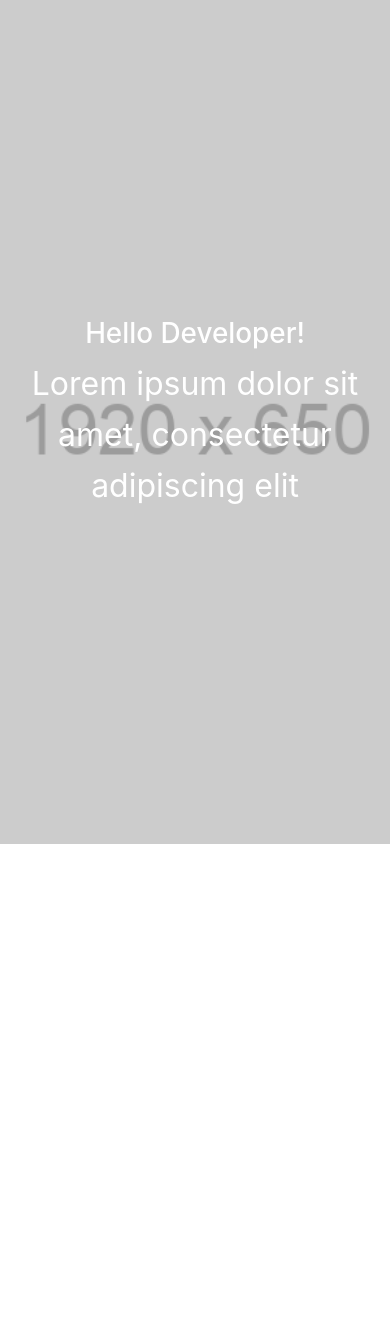
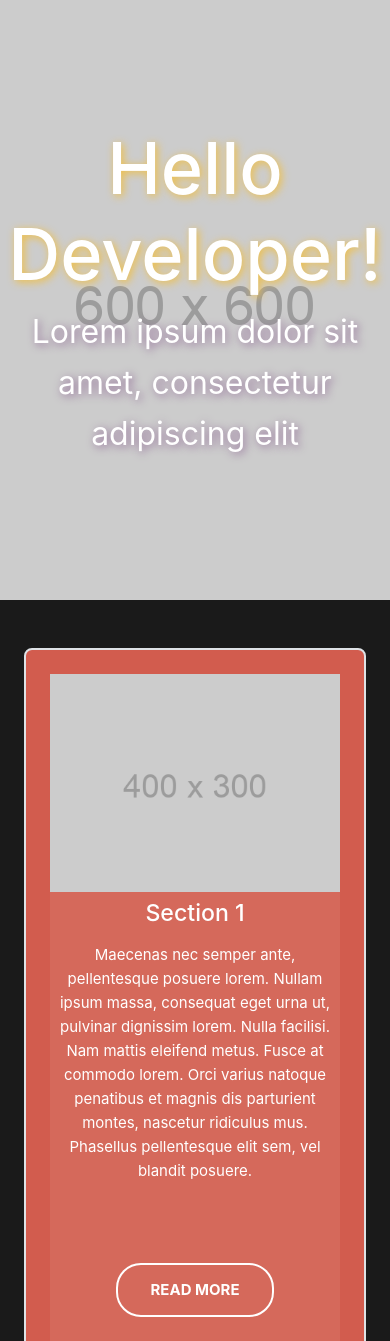
Before and after one commit to mindarc/frontend-assessment, a Vue app: page / in a window 390 px wide. Shown: the top 1341 px of the page. Before the commit the page ends 844 px from the top, so only its background shows below. Built offline with nearby package versions, Linux system fonts and the light colour scheme.

Commit message:
Added content section

```diff
--- a/index.html
+++ b/index.html
@@ -4,7 +4,7 @@
     <meta charset="UTF-8">
     <link rel="icon" href="/favicon.ico">
     <meta name="viewport" content="width=device-width, initial-scale=1.0">
-    <title>Filta Exam</title>
+    <title>Alpeville Carinan</title>
   </head>
   <body>
     <div id="app"></div>
--- a/src/App.vue
+++ b/src/App.vue
@@ -1,11 +1,13 @@
 <script setup>
 import Hero from '@/components/Hero.vue'
+import ContentSection from '@/components/ContentSection.vue'
 
 </script>
 
 <template>
   <main>
     <Hero />
+    <ContentSection />
   </main>
 </template>
 
--- a/src/assets/data/data.json
+++ b/src/assets/data/data.json
@@ -1,18 +1,26 @@
 [
   {
     "title": "Section 1",
+    "bg": "#d25c4e",
+    "bgLight": "#d5695b",
     "content": "<p>Maecenas nec semper ante, pellentesque posuere lorem. Nullam ipsum massa, consequat eget urna ut, pulvinar dignissim lorem. Nulla facilisi. Nam mattis eleifend metus. Fusce at commodo lorem. Orci varius natoque penatibus et magnis dis parturient montes, nascetur ridiculus mus. Phasellus pellentesque elit sem, vel blandit posuere.</p>"
   },
   {
     "title": "Section 2",
+    "bg": "#ef8596",
+    "bgLight": "#ef8d9e",
     "content": "<p>Mauris a orci sodales, scelerisque velit vitae, gravida nisl. Ut non laoreet eros, vel laoreet nisi. Praesent sed dolor dui. Proin non fringilla quam. Aliquam erat volutpat. Vestibulum vel arcu semper, lobortis turpis ac, ultricies nisi. Praesent id.</p>"
   },
   {
     "title": "Section 3",
+    "bg": "#8f6895",
+    "bgLight": "#97749c",
     "content": "<p>Sed elementum sapien ut sapien imperdiet, eu venenatis enim rhoncus. Praesent euismod tincidunt rhoncus. Duis cras amet:</p><ul><li>List item one</li><li>List item two</li><li>List item three</li></ul>"
   },
   {
     "title": "Section 4",
+    "bg": "#5384ed",
+    "bgLight": "#608ded",
     "content": "<p>Cras dictum. Pellentesque habitant morbi tristique senectus et netus et malesuada fames ac turpis egestas. Vestibulum ante ipsum primis in faucibus orci luctus et ultrices posuere cubilia Curae; Aenean lacinia mauris vel est.</p><p>Suspendisse eu nisl. Nullam ut libero. Integer dignissim consequat lectus. Class aptent taciti sociosqu ad litora torquent per conubia nostra, per inceptos himenaeos.</p>"
   }
 ]
--- a/src/assets/scss/_global.scss
+++ b/src/assets/scss/_global.scss
@@ -0,0 +1,13 @@
+body {
+  background: $primary-color;
+  -ms-overflow-style: none;  /* IE and Edge */
+  scrollbar-width: none;  /* Firefox */
+  /* Hide scrollbar for Chrome, Safari and Opera */
+  &::-webkit-scrollbar {
+    display: none;
+  }
+}
+
+ul {
+  text-align: left;
+}
--- a/src/assets/scss/_index.scss
+++ b/src/assets/scss/_index.scss
@@ -2,7 +2,7 @@
 
 // @import 'mixins';
 
-// @import 'variables';
+@import 'variables';
 
 @import 'base';
 
--- a/src/assets/scss/_variables.scss
+++ b/src/assets/scss/_variables.scss
@@ -1 +1 @@
-$primary-color: #333333;
+$primary-color: #1a1a1a;
--- /dev/null
+++ b/src/components/ContentSection.vue
@@ -0,0 +1,105 @@
+<script setup>
+import { ref } from 'vue'
+import contentData from '@/assets/data/data.json'
+import contentImage from '@/assets/images/400x300.png'
+import { useMobile } from '@/composables/useMobile'
+
+const activeDescription = ref(0);
+const { isMobileView } = useMobile();
+const readMore = (index) => {
+  if (activeDescription.value === index) {
+    activeDescription.value = -1;
+    return;
+  }
+  activeDescription.value = index;
+}
+console.log(isMobileView.value)
+</script>
+
+<template>
+  <div id="content-section" class="content-section container-fluid d-flex justify-content-center align-items-center py-5">
+    <div class="container">
+      <div class="row h-100 justify-content-center">
+        <div
+          v-for="(content, index) in contentData"
+          :key="`content-${index}`"
+          :style="`--hover-bg-color: ${content.bg};`"
+          class="cards col-12 col-md-6 col-lg-4 mb-4"
+        >
+          <div
+            :style="{ backgroundColor: content.bg }"
+            class="content-cards w-100 h-100 p-4 border border-2 rounded-3 text-lg-left text-center user-select-none"
+          >
+            <img class="content-cards__image img-fluid" :src="contentImage" :alt="`content image-${index}`" />
+            <div :style="{ backgroundColor: content.bgLight }" class="content-cards_body p-2">
+              <h3 class="content-cards__title mb-3">{{ content.title }}</h3>
+              <div
+                v-html="content.content"
+                :class="{ 'active': activeDescription === index }"
+                class="content-cards__description"
+              ></div>
+              <button v-if="isMobileView" @click="readMore(index)" class="content-cards__button text-uppercase fw-bold mb-3">Read More</button>
+            </div>
+          </div>
+        </div>
+      </div>
+    </div>
+  </div>
+</template>
+
+<style scoped lang="scss">
+#content-section {
+  background: #1a1a1a;
+  .content-cards {
+    transition: all 0.8s ease-out;
+    color: #fff;
+    height: auto;
+    &__image {
+      @media (max-width: 767.98px) {
+        width: 100%;
+      }
+    }
+    &__description {
+      transform-origin: center bottom;
+      overflow: hidden;
+      min-height: 240px;
+      height: auto;
+      @media (max-width: 1198.98px) {
+        min-height: 320px;
+        height: auto;
+        height: 320px;
+      }
+      @media (max-width: 767.98px) {
+        transition: min-height 0.8s ease-out;
+        min-height: 0;
+        height: 0;
+      }
+      ul {
+        color: red;
+      }
+    }
+    &__button {
+      background: none;
+      border-radius: 25px;
+      border: 2px solid #fff;
+      color: #fff;
+      padding: 0.8rem 2rem;
+      &:hover {
+        background: #fff;
+        color: var(--hover-bg-color);
+        transform: translate3d(0, 1%, 0);
+        -webkit-transform: translate3d(0, 1%, 0);
+        -moz-transform: translate3d(0, 2%, 0);
+      }
+    }
+    .active {
+      @media (max-width: 767.98px) {
+        transition: min-height 0.8s ease-out;
+        transform-origin: center top;
+        min-height: 320px;
+      }
+    }
+  }
+}
+
+</style>
--- a/src/components/Hero.vue
+++ b/src/components/Hero.vue
@@ -1,16 +1,12 @@
-<script setup>
-// import WelcomeItem from './WelcomeItem.vue'
-
-</script>
-
 <template>
-  <div id="hero-section" class="hero-section container-fluid d-flex justify-content-center align-items-center vh-100">
+  <div id="hero-section" class="hero-section container-fluid d-flex justify-content-center align-items-center">
     <div class="container-fluid h-100">
       <div class="row h-100 justify-content-center">
         <div class="col-12 d-flex justify-content-center align-items-center">
-          <div class="content text-center">
-            <h1 class="fs-1 text-white">Hello Developer!</h1>
-            <p class="text-white">Lorem ipsum dolor sit amet, consectetur adipiscing elit</p>
+          <div class="backdrop position-absolute w-100 h-100"></div>
+          <div class="hero-content text-center">
+            <h1 class="hero-content__title text-white">Hello Developer!</h1>
+            <p class="hero-content__sub-text text-white">Lorem ipsum dolor sit amet, consectetur adipiscing elit</p>
           </div>
         </div>
       </div>
@@ -22,6 +18,22 @@
 #hero-section {
   background: url(@/assets/images/1920x650.png) no-repeat center center;
   background-size: cover;
-  font-size: 32px;
+  height: 100vh;
+  @media (max-width: 575.98px) {
+    background: url(@/assets/images/600x600.png) no-repeat center center;
+    background-size: cover;
+    height: 600px;
+  }
+
+  .hero-content {
+    &__title {
+      font-size: 72px;
+      text-shadow: 2px 2px 8px #f1bf42;
+    }
+    &__sub-text {
+      font-size: 32px;
+      text-shadow: 2px 2px 8px #8f6895;
+    }
+  }
 }
 </style>
--- /dev/null
+++ b/src/composables/useMobile.js
@@ -0,0 +1,31 @@
+import { ref, onMounted, onUnmounted, nextTick, computed } from 'vue';
+
+export function useMobile() {
+  const width = ref(window.innerWidth);
+  const height = ref(window.innerHeight);
+
+  const isMobileView = computed(() => width.value < 768);
+
+  const onResize = () => {
+    width.value = window.innerWidth;
+    height.value = window.innerHeight;
+  };
+
+  onMounted(() => {
+    nextTick(() => {
+      window.addEventListener('resize', onResize)
+    });
+  });
+
+  onUnmounted(() => {
+    nextTick(() => {
+      window.removeEventListener('resize', onResize)
+    });
+  });
+
+  return {
+    width,
+    height,
+    isMobileView,
+  };
+}
```
Also changed, not shown: 1 other file (tests, documents, lock files or other folders).
